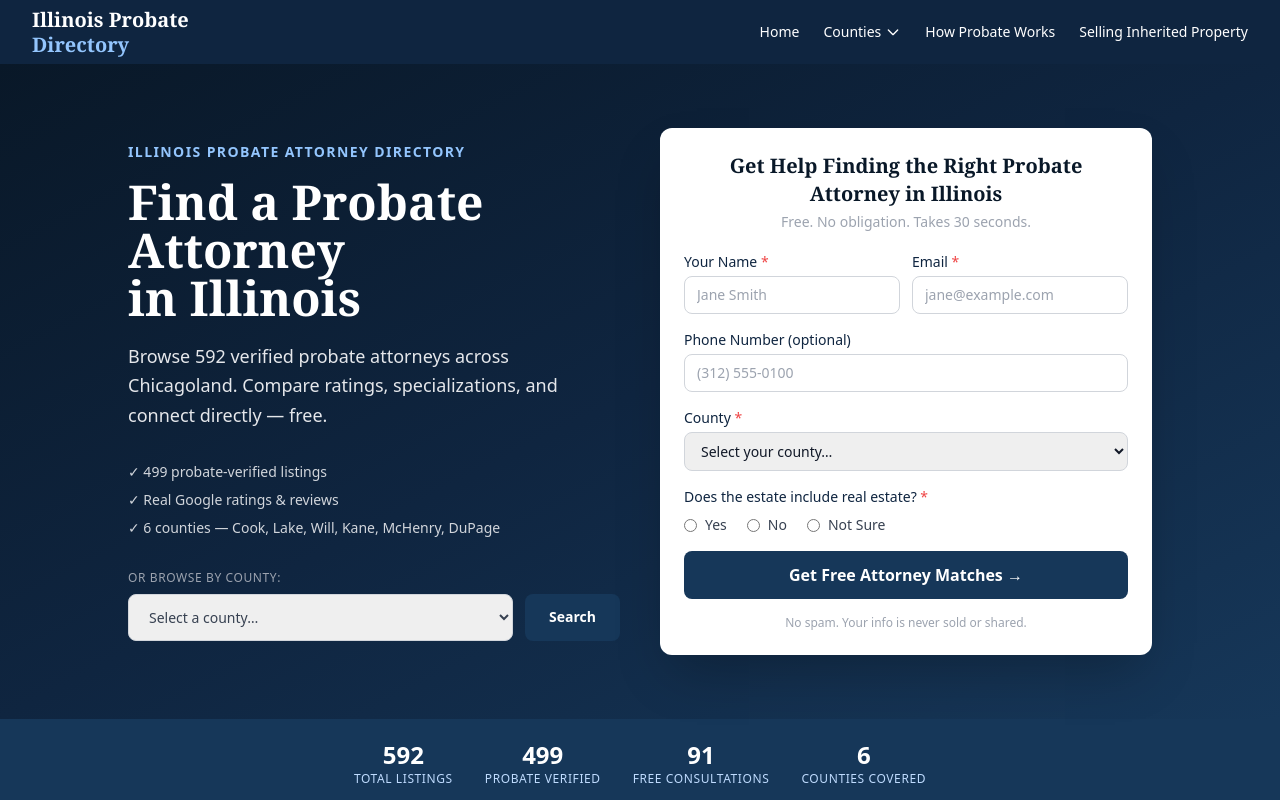
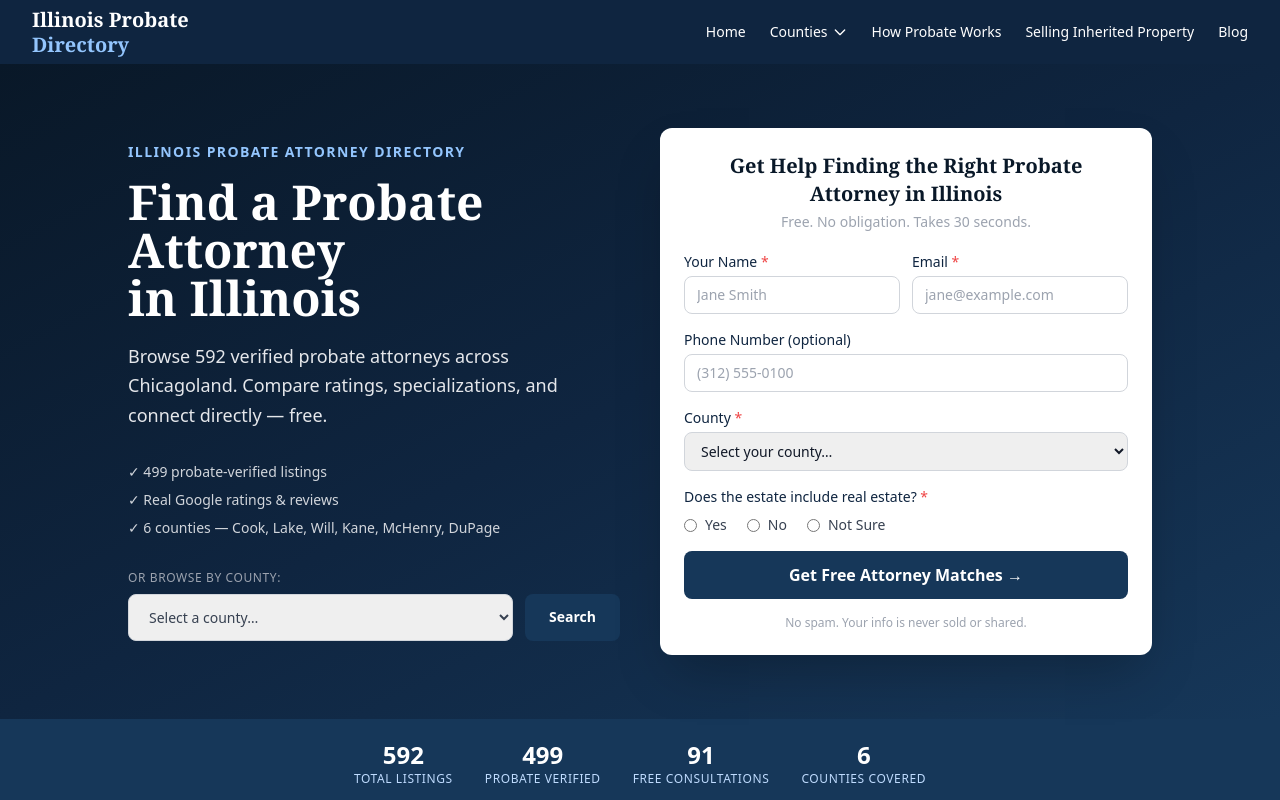
Before and after one commit to arouvalis/illinois-probate-directory, a Next.js app: page / in a window 1280 px wide. Shown: the top 800 px of the page. Built offline with nearby package versions, Linux system fonts and the light colour scheme.

Commit message:
Add Blog to nav menu

```diff
--- a/src/components/Header.tsx
+++ b/src/components/Header.tsx
@@ -60,6 +60,12 @@ export default function Header() {
             >
               Selling Inherited Property
             </Link>
+            <Link
+              href="/blog"
+              className="hover:text-blue-300 transition-colors"
+            >
+              Blog
+            </Link>
           </nav>
 
           {/* Mobile menu button */}
@@ -97,6 +103,7 @@ export default function Header() {
             ))}
             <Link href="/resources/how-probate-works-illinois" className="block px-2 py-1.5 hover:text-blue-300" onClick={() => setMenuOpen(false)}>How Probate Works</Link>
             <Link href="/resources/selling-inherited-property-illinois" className="block px-2 py-1.5 hover:text-blue-300" onClick={() => setMenuOpen(false)}>Selling Inherited Property</Link>
+            <Link href="/blog" className="block px-2 py-1.5 hover:text-blue-300" onClick={() => setMenuOpen(false)}>Blog</Link>
           </nav>
         )}
       </div>
```
